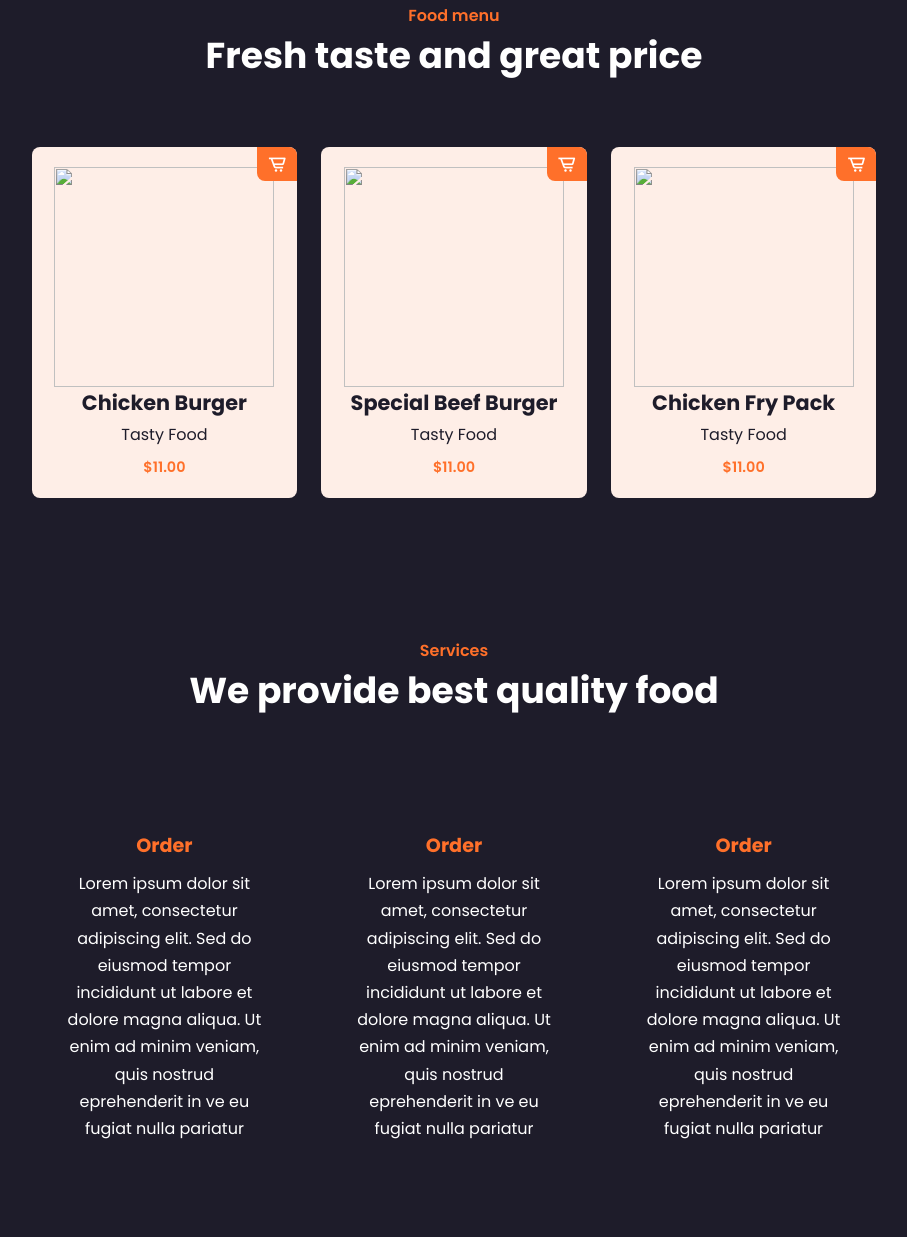
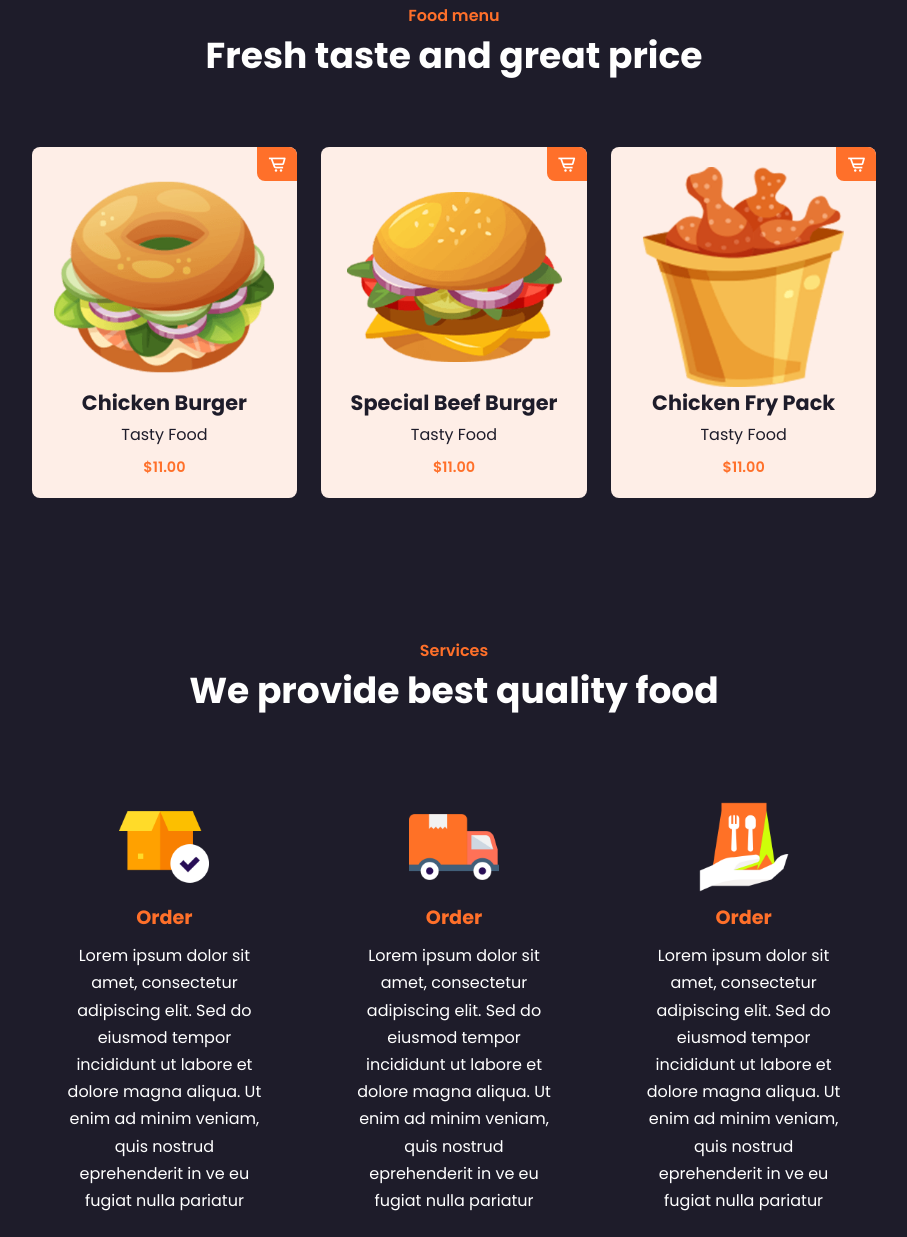
Before and after one commit to thankseetink/Food-Quality, a plain HTML site: page index.html in a window 1280 px wide. Shown: the part 1393-2630 px from the top of the page, without its empty margins (186-1093 px from the left). Drawn offline with nearby package versions, Linux system fonts and the light colour scheme.

Commit message:
Update index.html

```diff
--- a/index.html
+++ b/index.html
@@ -6,7 +6,7 @@
     <title>Foods & Quality</title>
     <link rel="stylesheet" href="style.css">
     <link href='https://unpkg.com/boxicons@2.1.4/css/boxicons.min.css' rel='stylesheet'>
-    <link rel="icon" type="image/x-icon" href="images/img/home.png">
+    <link rel="icon" type="image/x-icon" href="img/home.png">
 </head>
 <body>
     <header>
@@ -31,7 +31,7 @@
         </div>
 
         <div class="home-img">
-            <img src="images/img/home.png" alt="">
+            <img src="img/home.png" alt="">
         </div>
     </section>
 
@@ -39,7 +39,7 @@
 
     <section class="about" id="about">
         <div class="about-img">
-            <img src="images/img/about.png" alt="">
+            <img src="img/about.png" alt="">
         </div>
 
         <div class="about-text">
@@ -61,7 +61,7 @@
         <div class="menu-container">
             <div class="box">
                 <div class="box-img">
-                    <img src="images/img/food1.png" alt="">
+                    <img src="img/food1.png" alt="">
                 </div>
                 <h2>Chicken Burger</h2>
                 <h3>Tasty Food</h3>
@@ -71,7 +71,7 @@
 
             <div class="box">
                 <div class="box-img">
-                    <img src="images/img/food2.png" alt="">
+                    <img src="img/food2.png" alt="">
                 </div>
                 <h2>Special Beef Burger</h2>
                 <h3>Tasty Food</h3>
@@ -81,7 +81,7 @@
 
             <div class="box">
                 <div class="box-img">
-                    <img src="images/img/food3.png" alt="">
+                    <img src="img/food3.png" alt="">
                 </div>
                 <h2>Chicken Fry Pack</h2>
                 <h3>Tasty Food</h3>
@@ -100,19 +100,19 @@
         </div>
         <div class="service-container">
             <div class="s-box">
-                <img src="images/img/s1.png" alt="">
+                <img src="img/s1.png" alt="">
                 <h3>Order</h3>
                 <p>Lorem ipsum dolor sit amet, consectetur adipiscing elit. Sed do eiusmod tempor incididunt ut labore et dolore magna aliqua. Ut enim ad minim veniam, quis nostrud eprehenderit in ve eu fugiat nulla pariatur</p>
             </div>
 
             <div class="s-box">
-                <img src="images/img/s2.png" alt="">
+                <img src="img/s2.png" alt="">
                 <h3>Order</h3>
                 <p>Lorem ipsum dolor sit amet, consectetur adipiscing elit. Sed do eiusmod tempor incididunt ut labore et dolore magna aliqua. Ut enim ad minim veniam, quis nostrud eprehenderit in ve eu fugiat nulla pariatur</p>
             </div>
 
             <div class="s-box">
-                <img src="images/img/s3.png" alt="">
+                <img src="img/s3.png" alt="">
                 <h3>Order</h3>
                 <p>Lorem ipsum dolor sit amet, consectetur adipiscing elit. Sed do eiusmod tempor incididunt ut labore et dolore magna aliqua. Ut enim ad minim veniam, quis nostrud eprehenderit in ve eu fugiat nulla pariatur</p>
             </div>
```
